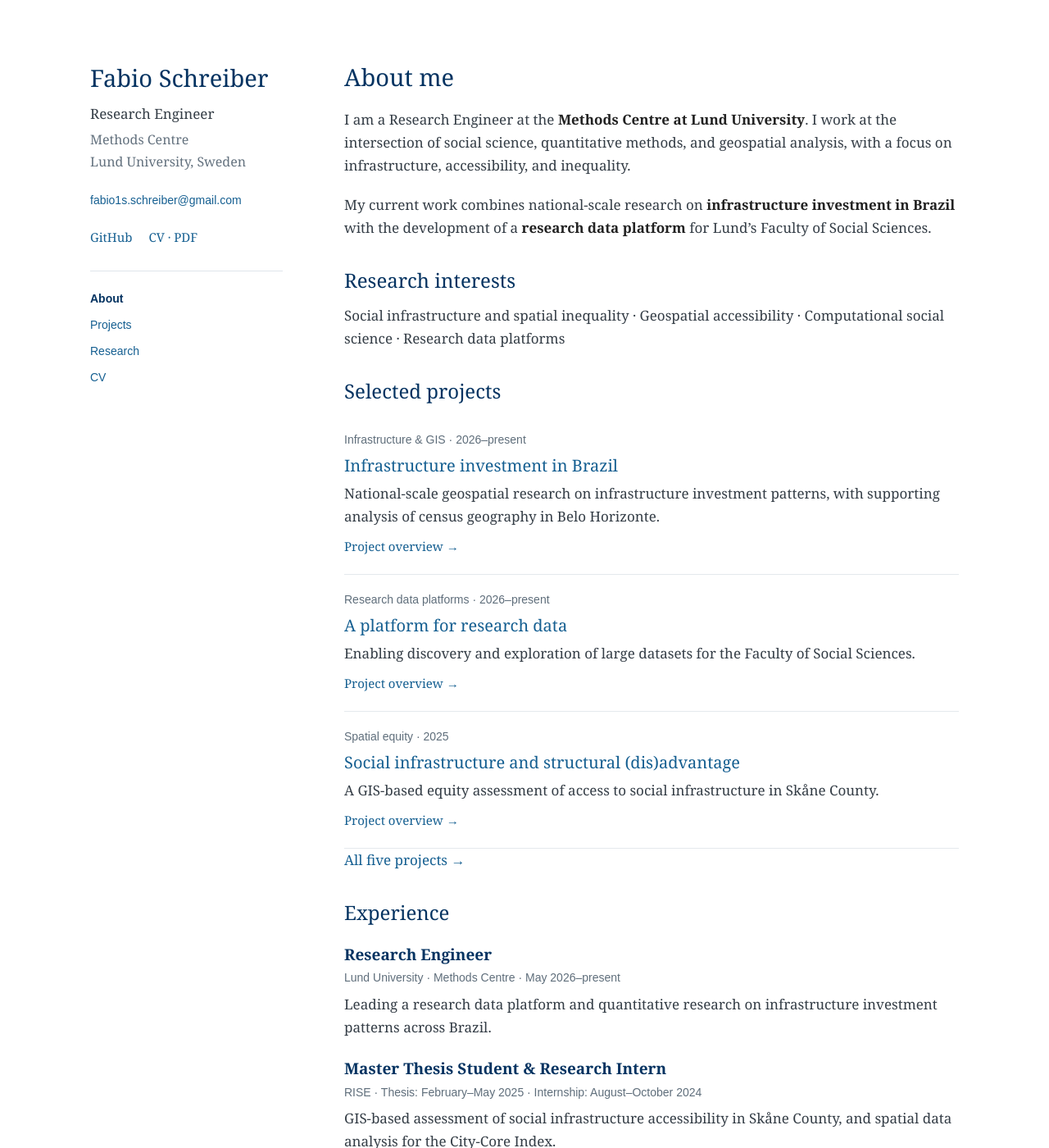
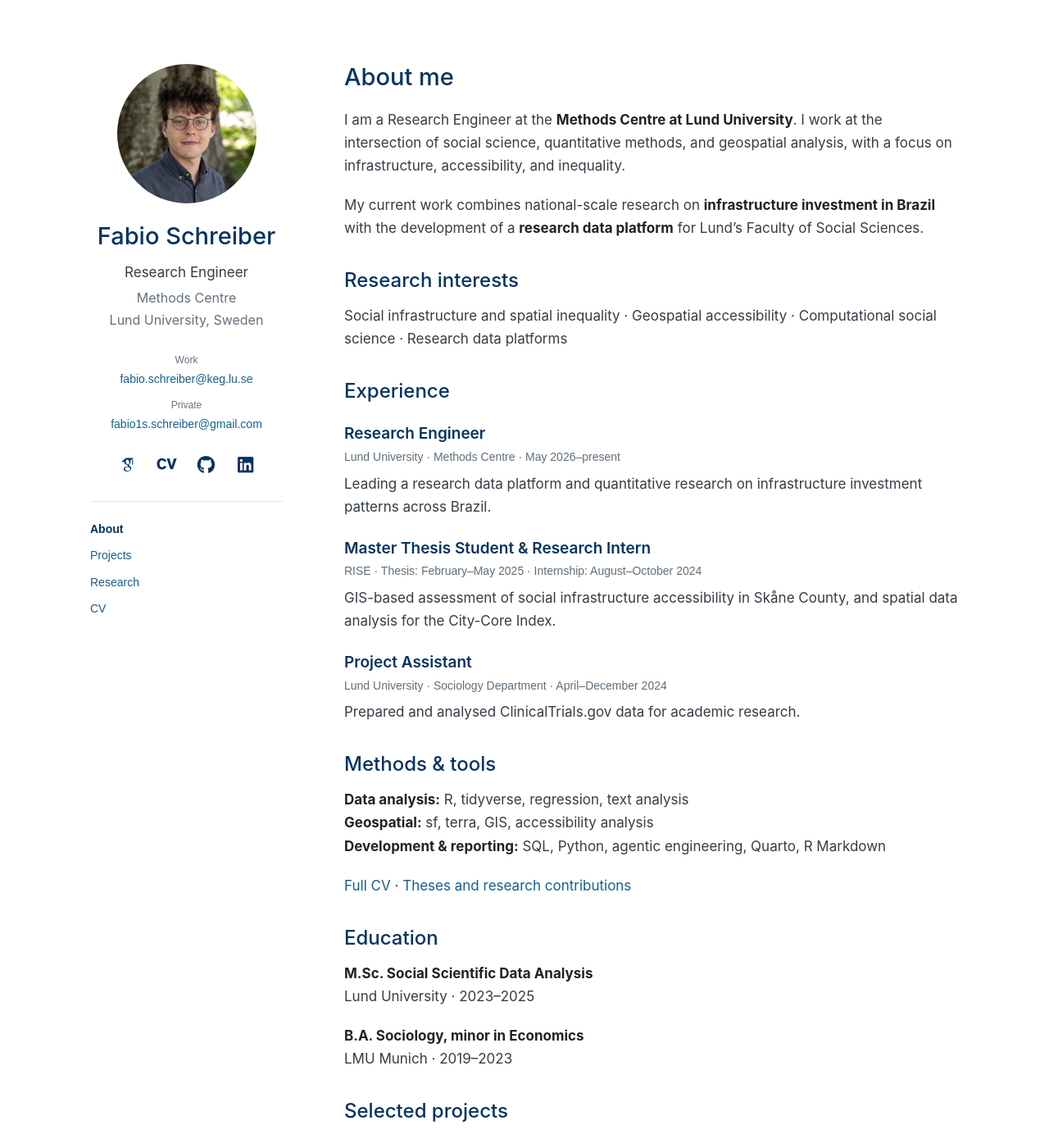
Before and after one commit to fab1s/fab1s.github.io, a Jekyll site: the page built from _pages/about.md, in a window 1280 px wide and 1400 px high. Shown: the whole window at 82% size. Built offline with Jekyll 4.4.1, drawn with Linux system fonts in a browser that asks for light colours; some web fonts are replaced; some of the changed text lies outside the part shown.

Commit message:
Add portrait, contact emails and academic profile icons

```diff
--- a/_config.yml
+++ b/_config.yml
@@ -8,6 +8,10 @@ url: https://fab1s.github.io
 baseurl: ''
 repository: fab1s/fab1s.github.io
 author:
+  avatar: Fabio_Schreiber.jpg
+  work_email: fabio.schreiber@keg.lu.se
+  scholar: https://scholar.google.com/citations?user=e9tejNQAAAAJ
+  linkedin: https://www.linkedin.com/in/fabio-schreiber-1b79972a7/
   name: Fabio Schreiber
   bio: Research Engineer · Social science and geospatial analysis
   employer: Lund University
--- a/_layouts/minimal.html
+++ b/_layouts/minimal.html
@@ -6,15 +6,22 @@
 <link rel="canonical" href="{{ page.url | absolute_url }}">
 <link rel="icon" href="{{ '/images/favicon.svg' | relative_url }}" type="image/svg+xml">
 <link rel="stylesheet" href="{{ '/assets/css/portfolio.css' | relative_url }}">
+<link rel="stylesheet" href="{{ '/assets/css/academicons.min.css' | relative_url }}">
+<link rel="stylesheet" href="{{ '/assets/css/fontawesome.css' | relative_url }}">
 </head><body>
 <a class="skip-link" href="#content">Skip to content</a>
 <div class="wrapper"><header>
-{% if site.author.avatar %}<img src="{{ site.author.avatar | prepend: '/images/' | relative_url }}" alt="Fabio Schreiber" style="width:150px;border-radius:50%;margin-bottom:20px">{% endif %}
+{% if site.author.avatar %}<img class="profile-portrait" src="{{ site.author.avatar | prepend: '/images/' | relative_url }}" alt="Fabio Schreiber" width="170" height="170">{% endif %}
 <h1><a href="{{ '/' | relative_url }}">Fabio Schreiber</a></h1>
 <p class="identity-role">Research Engineer</p>
 <p class="identity-affiliation">Methods Centre<br>Lund University, Sweden</p>
-<a class="identity-email" href="mailto:{{ site.author.email }}">{{ site.author.email }}</a>
-<div class="profile-links"><a href="https://github.com/fab1s">GitHub</a><a href="{{ '/files/fabio-schreiber-cv.pdf' | relative_url }}">CV · PDF</a></div>
+<div class="contact-emails"><span>Work</span><a class="identity-email" href="mailto:{{ site.author.work_email }}">{{ site.author.work_email }}</a><span>Private</span><a class="identity-email" href="mailto:{{ site.author.email }}">{{ site.author.email }}</a></div>
+<nav class="profile-links social-icons" aria-label="Professional profiles">
+<a href="{{ site.author.scholar }}" aria-label="Google Scholar" title="Google Scholar"><i class="ai ai-google-scholar" aria-hidden="true"></i></a>
+<a href="{{ '/files/fabio-schreiber-cv.pdf' | relative_url }}" aria-label="Download CV PDF" title="Download CV PDF"><i class="ai ai-cv" aria-hidden="true"></i></a>
+<a href="https://github.com/fab1s" aria-label="GitHub" title="GitHub"><i class="fab fa-github" aria-hidden="true"></i></a>
+<a href="{{ site.author.linkedin }}" aria-label="LinkedIn" title="LinkedIn"><i class="fab fa-linkedin" aria-hidden="true"></i></a>
+</nav>
 <nav class="side-nav" aria-label="Main navigation">{% for item in site.data.navigation.main %}<a href="{{ item.url | relative_url }}" {% if page.url == item.url %}aria-current="page"{% endif %}>{{ item.title }}</a>{% endfor %}</nav>
 </header><main id="content"><h1>{{ page.title }}</h1>{{ content }}
 <div class="site-credit">© {{ site.time | date: '%Y' }} Fabio Schreiber · Built with Jekyll and adapted from <a href="https://github.com/yaoyao-liu/minimal-light">Minimal Light</a>.</div>
--- a/_pages/about.md
+++ b/_pages/about.md
@@ -11,13 +11,6 @@ My current work combines national-scale research on **infrastructure investment
 ## Research interests
 
 Social infrastructure and spatial inequality · Geospatial accessibility · Computational social science · Research data platforms
-
-## Selected projects
-
-{% assign projects = site.portfolio | sort: 'order' %}
-{% for project in projects limit:3 %}{% include project-entry.html %}{% endfor %}
-
-[All five projects →](/projects/)
 
 ## Experience
 
@@ -37,6 +30,14 @@ Social infrastructure and spatial inequality · Geospatial accessibility · Comp
 <p>Prepared and analysed ClinicalTrials.gov data for academic research.</p>
 </div>
 
+## Methods & tools
+
+**Data analysis:** R, tidyverse, regression, text analysis
+**Geospatial:** sf, terra, GIS, accessibility analysis
+**Development & reporting:** SQL, Python, agentic engineering, Quarto, R Markdown
+
+[Full CV](/cv/) · [Theses and research contributions](/research/)
+
 ## Education
 
 **M.Sc. Social Scientific Data Analysis**
@@ -45,10 +46,9 @@ Lund University · 2023–2025
 **B.A. Sociology, minor in Economics**
 LMU Munich · 2019–2023
 
-## Methods & tools
+## Selected projects
 
-**Data analysis:** R, tidyverse, regression, text analysis
-**Geospatial:** sf, terra, GIS, accessibility analysis
-**Development & reporting:** SQL, Python, agentic engineering, Quarto, R Markdown
+{% assign projects = site.portfolio | sort: 'order' %}
+{% for project in projects limit:3 %}{% include project-entry.html %}{% endfor %}
 
-[Full CV](/cv/) · [Theses and research contributions](/research/)
+[All five projects →](/projects/)
--- a/assets/css/portfolio.scss
+++ b/assets/css/portfolio.scss
@@ -1,7 +1,7 @@
 ---
 ---
 @import "minimal-light-no-dark-mode";
-body { font-family: Georgia, 'Times New Roman', serif; font-size:17px; line-height:1.65; color:#343d46; padding:0 24px; background:white; }
+body { font-family: -apple-system, BlinkMacSystemFont, 'Segoe UI', Arial, sans-serif; font-size:17px; line-height:1.65; color:#343d46; padding:0 24px; background:white; }
 div.wrapper { width:auto; max-width:1060px; margin:0 auto; display:grid; grid-template-columns:235px minmax(0,1fr); gap:75px; padding:70px 0 35px; }
 header { position:sticky; top:48px; width:auto; float:none; padding:0; align-self:start; text-align:left; }
 header h1 { font-size:29px; line-height:1.15; margin-bottom:14px; }
@@ -36,3 +36,14 @@ a:focus-visible { outline:2px solid #155f91; outline-offset:4px; }
 @media(max-width:800px) { div.wrapper { grid-template-columns:1fr; gap:30px; padding:35px 0; } header { position:static; padding:0; } .side-nav { flex-direction:row; flex-wrap:wrap; gap:16px; padding-top:16px; } header h1 { font-size:30px; } .profile-links { margin:15px 0; } main h1 { font-size:27px; } }
 @media(max-width:480px) { body { padding:0 20px; font-size:16px; } }
 @media print { header,.site-credit,.btn { display:none; } div.wrapper { display:block; padding:0; } }
+
+header { text-align:center; top:30px; }
+.profile-portrait { display:block; width:170px; height:170px; object-fit:cover; border-radius:50%; margin:0 auto 23px; }
+.contact-emails { display:flex; flex-direction:column; gap:3px; }
+.contact-emails span { font:12px/1.5 Arial,sans-serif; color:#65717e; margin-top:8px; }
+.profile-links.social-icons { justify-content:center; gap:8px; margin:18px 0 24px; }
+.profile-links.social-icons a { width:40px; height:40px; line-height:40px; margin:0; font-size:22px; }
+.profile-links.social-icons .ai-cv { font-size:25px; }
+.side-nav { text-align:left; }
+@media(max-height:760px) and (min-width:801px) { header { position:static; } }
+@media(max-width:800px) { .side-nav { justify-content:center; } }
```
Also changed, not shown: _pages/cv.md (+3 -1 lines), images/Fabio_Schreiber.jpg (added).
